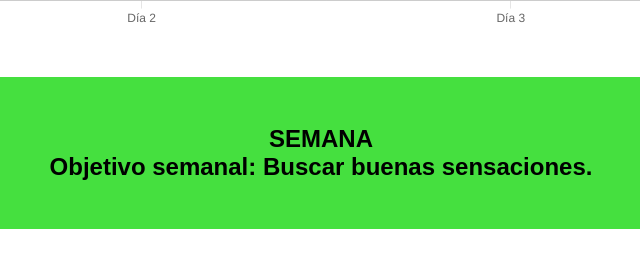
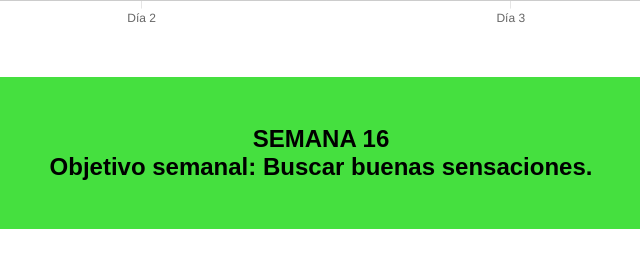
Before and after one commit to gdeconcienciacorporal/gdejmcarmona.github.io, a plain HTML site: page index.html in a window 1280 px wide. Shown: the part 2893-3169 px from the top of the page, 319-959 px from the left. Drawn offline with nearby package versions, Linux system fonts and the light colour scheme.

Commit message:
Update index.html

```diff
--- a/index.html
+++ b/index.html
@@ -87,7 +87,7 @@
     </div>
 
     <div class="sub-container">
-        <h4>SEMANA
+        <h4>SEMANA 16
         <br>Objetivo semanal: Buscar buenas sensaciones.  </h4>
         <p>Entrada en calor </p>
         <p> 4 vueltas x 13 repeticiones </p>
```
